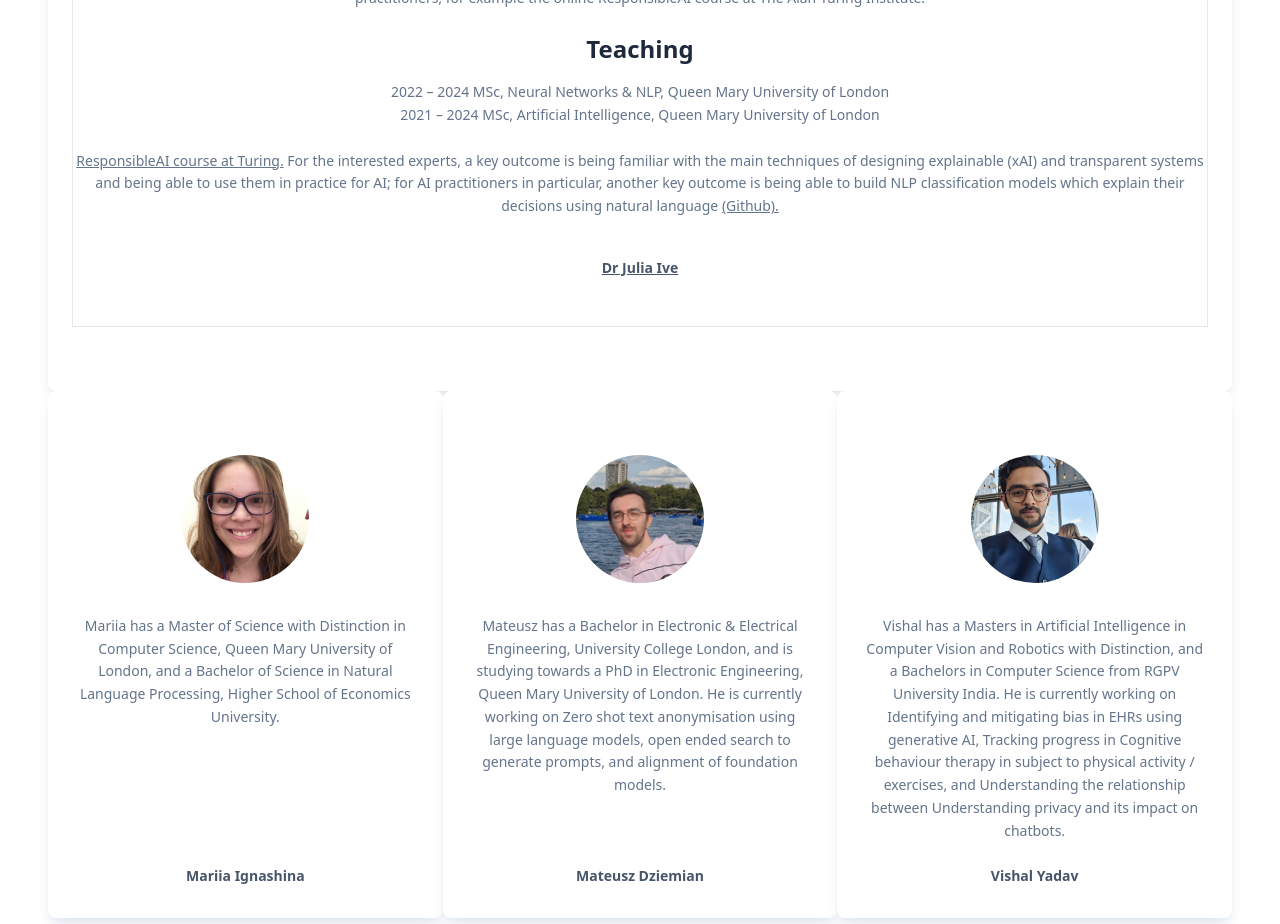
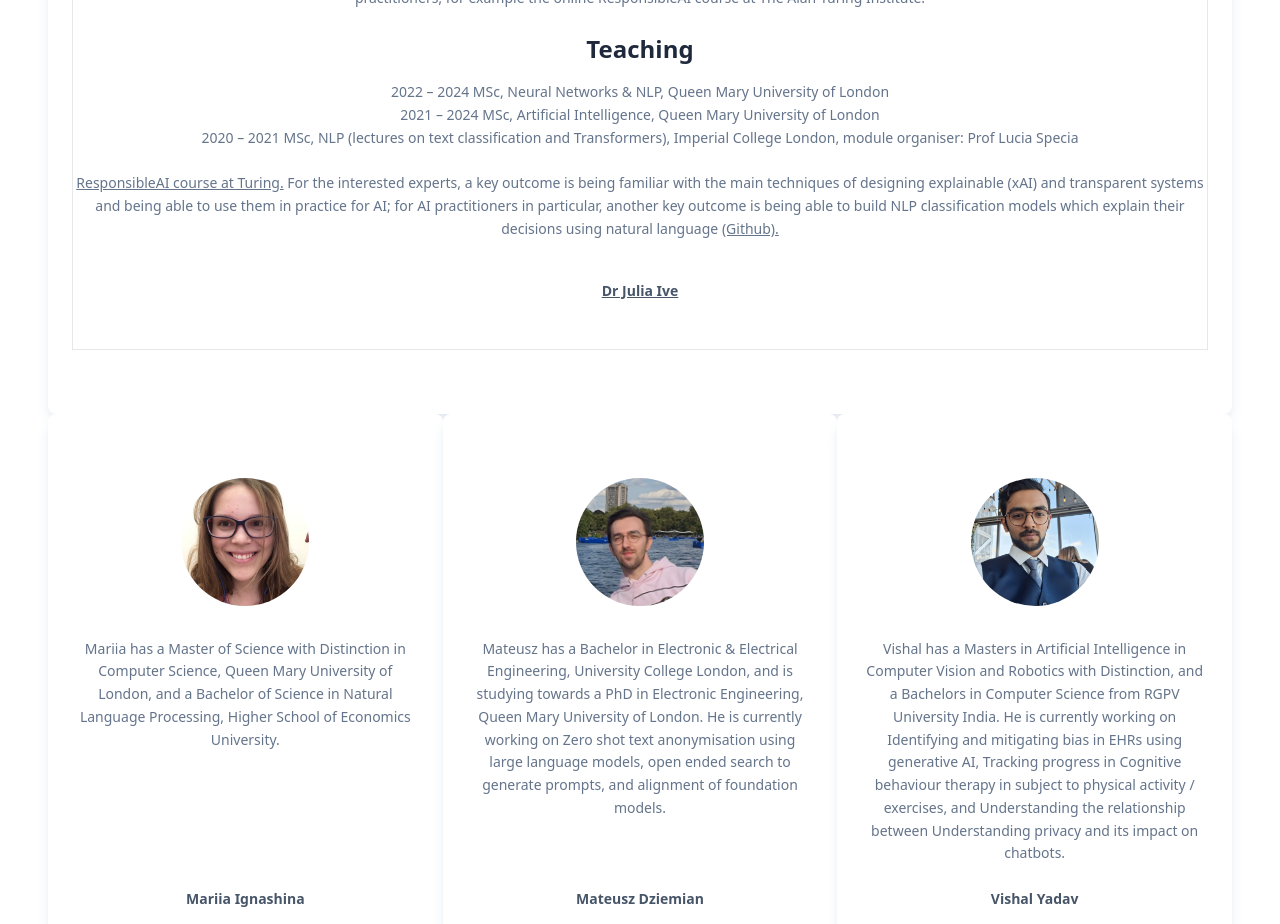
Before and after one commit to jondedman/jive_site, a React (Vite) app: page / in a window 1280 px wide. Shown: the part 4380-5304 px from the top of the page. Built offline with nearby package versions, Linux system fonts and the light colour scheme.

Commit message:
update Julia teaching section

```diff
--- a/src/components/StaffColumns.jsx
+++ b/src/components/StaffColumns.jsx
@@ -57,6 +57,11 @@ function StaffColumns() {
 								<li>
 									2021 – 2024 MSc, Artificial Intelligence, Queen Mary
 									University of London
+								</li>
+								<li>
+									2020 – 2021 MSc, NLP (lectures on text classification and
+									Transformers), Imperial College London, module organiser: Prof
+									Lucia Specia
 								</li>
 								<br />
 								<li>
```
